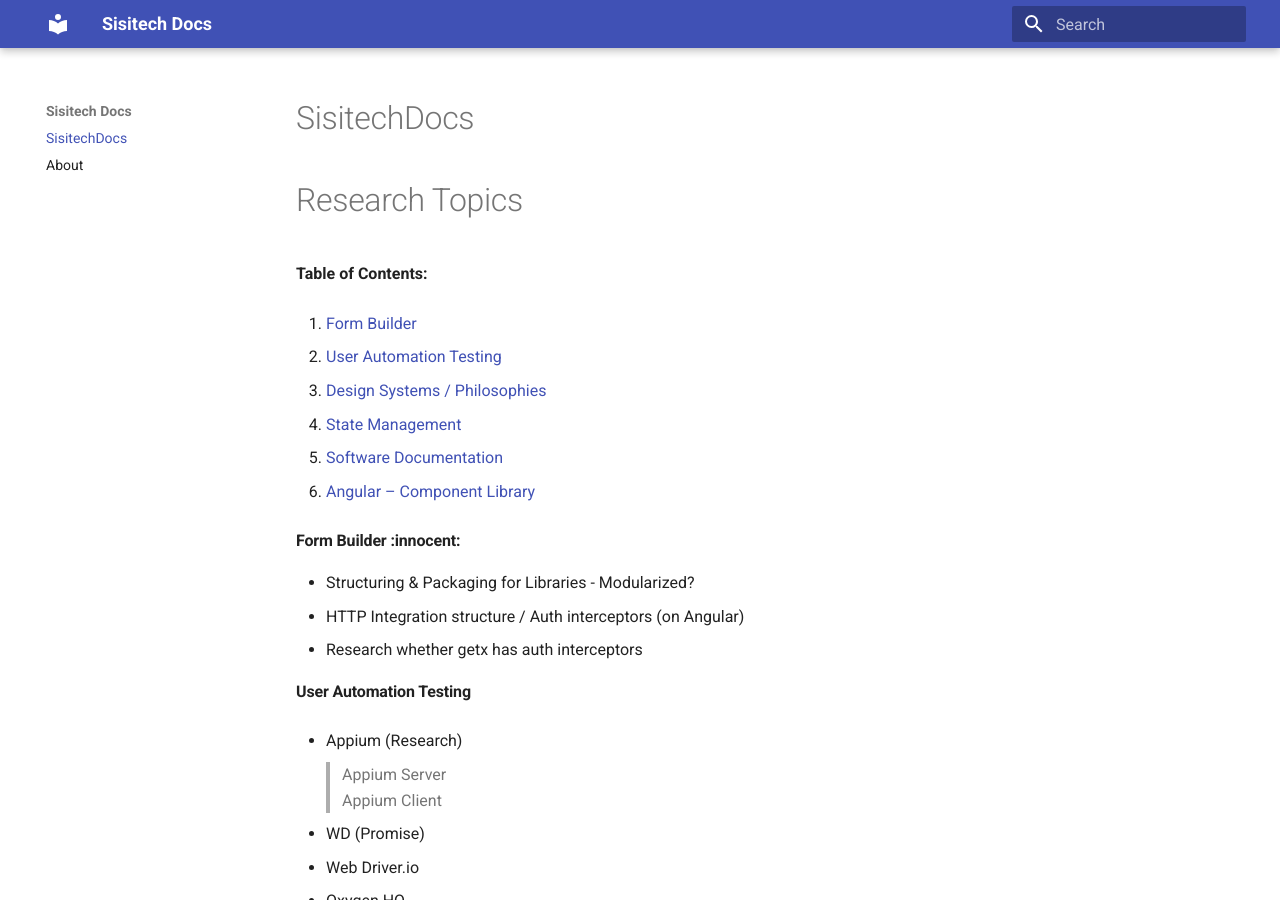
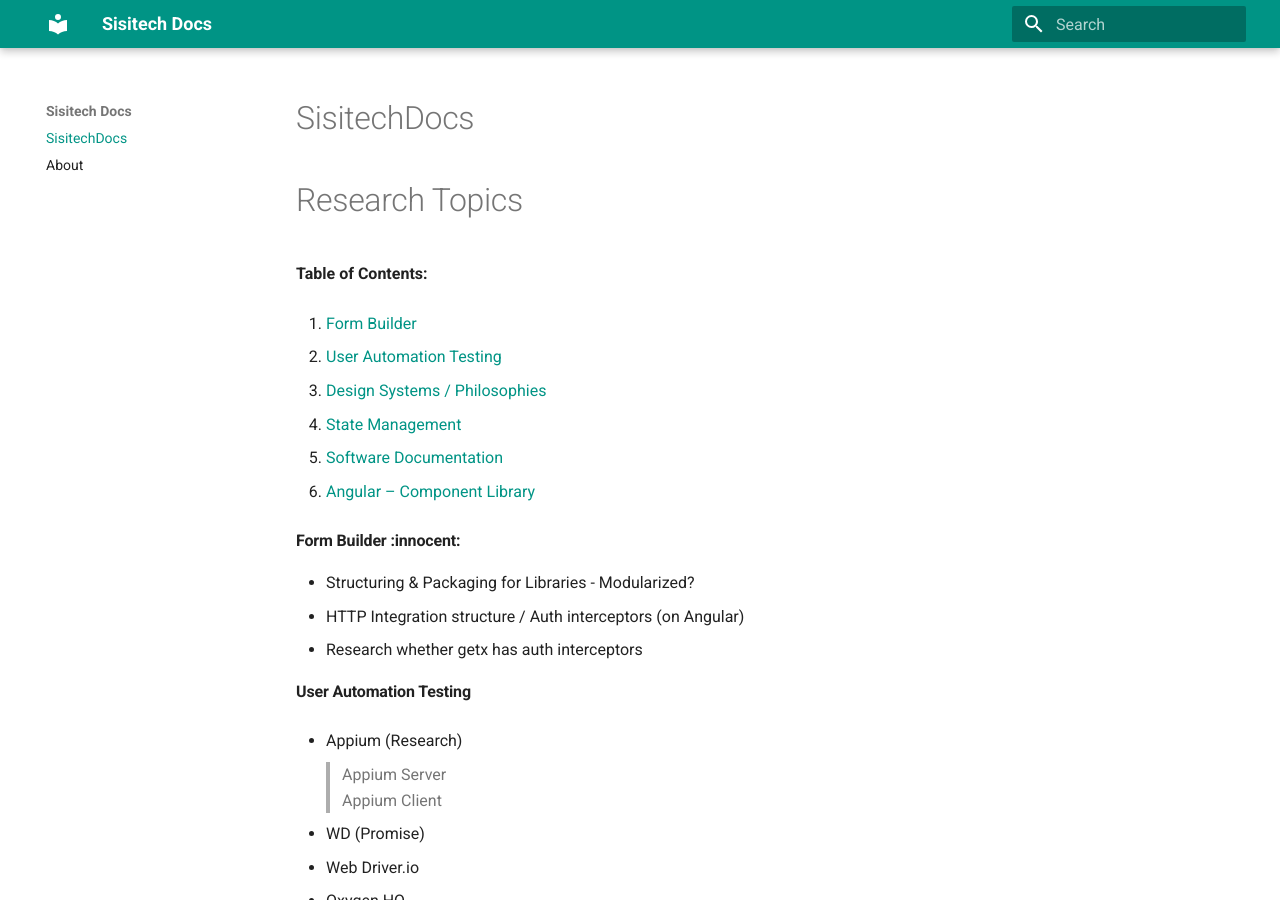
Before and after one commit to sisitech/SisitechDocs, an MkDocs documentation site: the page built from docs/index.md, in a window 1280 px wide and 900 px high. Built offline with MkDocs 1.6.1 and Material for MkDocs 9.7.7, drawn with Linux system fonts in a browser that asks for light colours.

Commit message:
Use teal as the primary color

```diff
--- a/mkdocs.yml
+++ b/mkdocs.yml
@@ -3,6 +3,12 @@ site_name: Sisitech Docs
 
 theme:
   name: material
+  palette:
+    scheme: default
+    primary: teal
+
+extra_css:
+  - css/extra.css
 
 markdown_extensions:
   - pymdownx.highlight:
```
Also changed, not shown: 1 other file.
